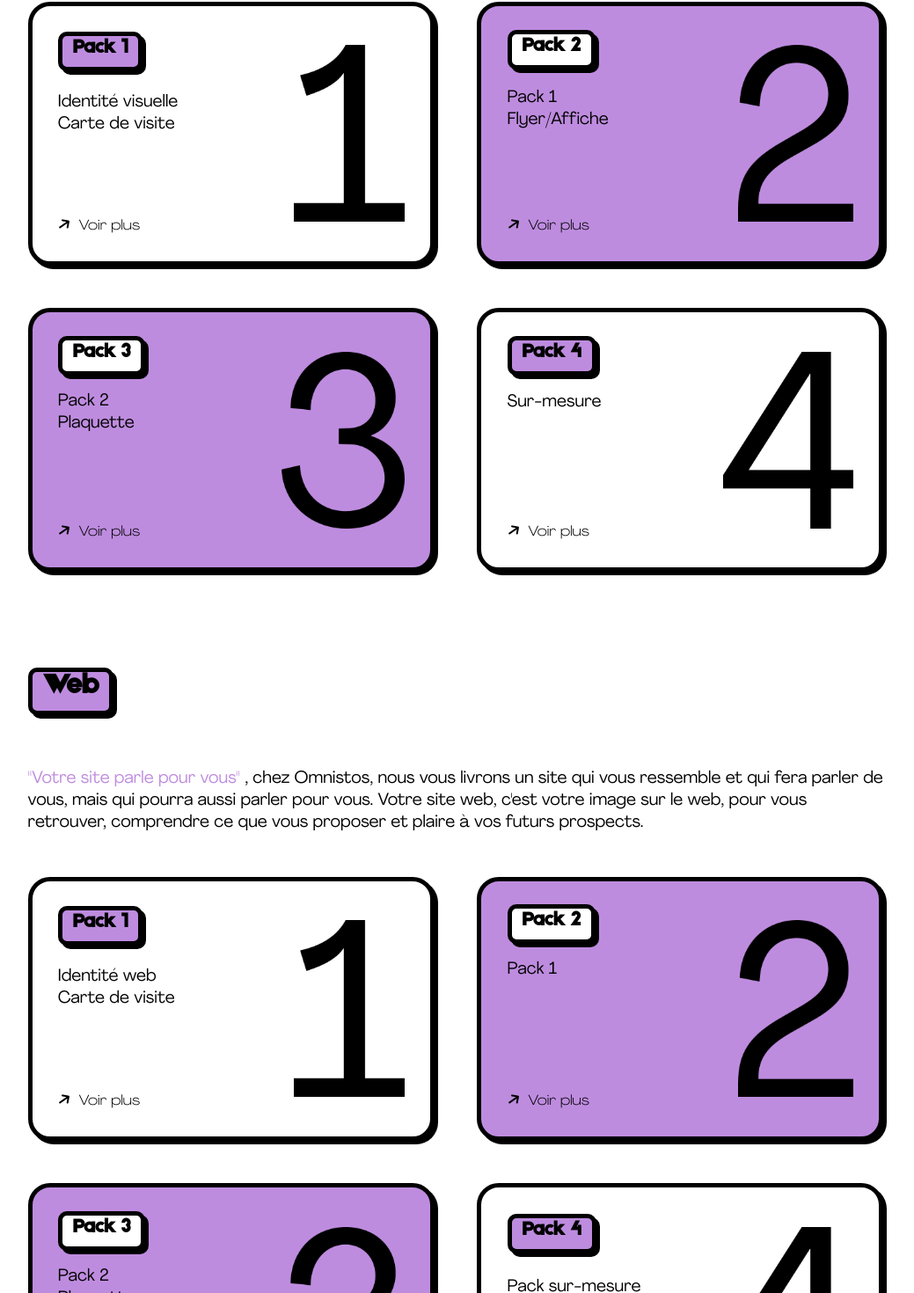
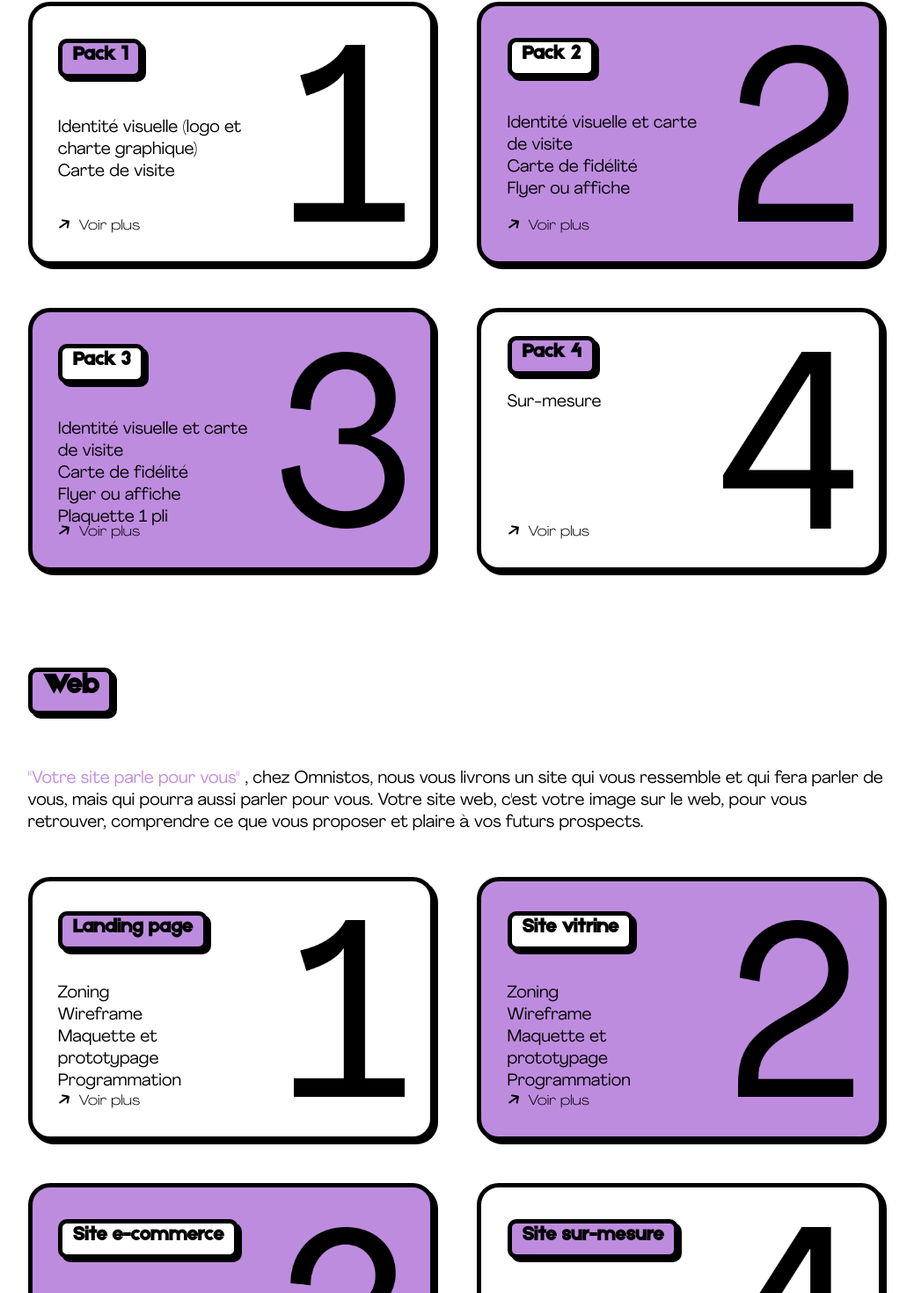
Before and after one commit to traccoenlea/omniweb, a React (Create React App) app: page /services in a window 1280 px wide. Shown: the part 394-1864 px from the top of the page at 88% size, without its empty margins (122-1161 px from the left). Built offline with nearby package versions, Linux system fonts and the light colour scheme.

Commit message:
changed the data of the packs

```diff
--- a/src/components/components/ModalService.js
+++ b/src/components/components/ModalService.js
@@ -35,6 +35,12 @@ function ModalService({ isOpen, dataWeb, handleCloseModal }) {
                     <p>{dataWeb.text3}</p>
                   </div>
                 )}
+                {dataWeb.text4 && (
+                  <div className="detail">
+                    <i className="fa-solid fa-circle-check"></i>
+                    <p>{dataWeb.text4}</p>
+                  </div>
+                )}
               </div>
               {/* le prix */}
               <div className="priceContainer">
@@ -43,16 +49,16 @@ function ModalService({ isOpen, dataWeb, handleCloseModal }) {
               {/* CAT vers contact */}
               <div>
                 <p>
-                  Vous êtes intéréssé ?{" "}
+                  Vous êtes intéressé(e) ?{" "}
                   <NavLink to="/contact" className="servicesNavlink">
                     Contactez-nous
                   </NavLink>
                 </p>
               </div>
               {/* les modalités */}
-              {/* <div className="modalityContainer">
+              <div className="modalityContainer">
                 <p className="modality">{dataWeb.modality}</p>
-              </div> */}
+              </div>
             </div>
             {/* bouton de fermeture */}
             <button onClick={handleCloseModal}>
--- a/src/components/pages/Services.js
+++ b/src/components/pages/Services.js
@@ -21,41 +21,40 @@ export const Services = () => {
       id: 1,
       type: "Communication",
       title: "Pack 1",
-      text1: "Identité visuelle",
+      text1: "Identité visuelle (logo et charte graphique)",
       text2: "Carte de visite",
       img: Pack1,
       className: "packContainer packPink mr5p mb5p mlR12 mR0",
       titleClassName: "titlePackContainer1",
-      price: "2000€ HT",
-      modality:
-        "* Lorem ipsum dolor sit amet, consectetur adipiscing elit. Proin nisi.",
+      price: "1999,99€ HT*",
+      modality: "* Prix fixé sans ajout ou modification de l'offre initiale.",
     },
     {
       id: 2,
       type: "Communication",
       title: "Pack 2",
-      text1: "Pack 1",
-      text2: "Flyer/Affiche",
-      text3: "Flyer/Affiche",
+      text1: "Identité visuelle et carte de visite",
+      text2: "Carte de fidélité",
+      text3: "Flyer ou affiche",
       img: Pack2,
       className: "packContainer packCom mb5p mR0",
       titleClassName: "titlePackContainer2",
-      price: "2000€ HT",
-      modality:
-        "* Lorem ipsum dolor sit amet, consectetur adipiscing elit. Proin nisi.",
+      price: "2399,99€ HT*",
+      modality: "* Prix fixé sans ajout ou modification de l'offre initiale.",
     },
     {
       id: 3,
       type: "Communication",
       title: "Pack 3",
-      text1: "Pack 2",
-      text2: "Plaquette",
+      text1: "Identité visuelle et carte de visite",
+      text2: "Carte de fidélité",
+      text3: "Flyer ou affiche",
+      text4: "Plaquette 1 pli",
       img: Pack3,
       className: "packContainer packCom mr5p mb5p mR0",
       titleClassName: "titlePackContainer2",
-      price: "2000€ HT",
-      modality:
-        "* Lorem ipsum dolor sit amet, consectetur adipiscing elit. Proin nisi.",
+      price: "3399,99€ HT*",
+      modality: "* Prix fixé sans ajout ou modification de l'offre initiale.",
     },
     {
       id: 4,
@@ -65,9 +64,8 @@ export const Services = () => {
       img: Pack4,
       className: "packContainer packPink mb5p mrR12",
       titleClassName: "titlePackContainer1",
-      price: "2000€ HT",
-      modality:
-        "* Lorem ipsum dolor sit amet, consectetur adipiscing elit. Proin nisi.",
+      price: "Prix sur devis",
+      modality: "",
     },
   ];
 
@@ -76,55 +74,59 @@ export const Services = () => {
     {
       id: 1,
       type: "Web",
-      title: "Pack 1",
-      text1: "Identité web",
-      text2: "Carte de visite",
+      title: "Landing page",
+      text1: "Zoning",
+      text2: "Wireframe",
+      text3: "Maquette et prototypage",
+      text4: "Programmation",
       img: Pack1,
       className: "packContainer packPink mr5p mb5p mlR12 mR0",
       titleClassName: "titlePackContainer1",
-      price: "2000€ HT",
-      modality:
-        "* Lorem ipsum dolor sit amet, consectetur adipiscing elit. Proin nisi.",
+      price: "1089,99 HT*",
+      modality: "* Prix fixé sans ajout ou modification de l'offre initiale.",
     },
     {
       id: 2,
       type: "Web",
-      title: "Pack 2",
-      text1: "Pack 1",
-      // text2: "Carte de web",
-      text3: "Flyer/Affiche",
+      title: "Site vitrine",
+      text1: "Zoning",
+      text2: "Wireframe",
+      text3: "Maquette et prototypage",
+      text4: "Programmation",
       img: Pack2,
       className: "packContainer packCom mb5p mR0",
       titleClassName: "titlePackContainer2",
-      price: "2000€ HT",
-      modality:
-        "* Lorem ipsum dolor sit amet, consectetur adipiscing elit. Proin nisi.",
+      price: "1499,99 HT*",
+      modality: "* Prix fixé sans ajout ou modification de l'offre initiale.",
     },
     {
       id: 3,
       type: "Web",
-      title: "Pack 3",
-      text1: "Pack 2",
-      text2: "Plaquette",
+      title: "Site e-commerce",
+      text1: "Zoning",
+      text2: "Wireframe",
+      text3: "Maquette et prototypage",
+      text4: "Programmation et administration",
       img: Pack3,
       className: "packContainer packCom mr5p mb5p mR0",
       titleClassName: "titlePackContainer2",
-      price: "2000€ HT",
+      price: "3699,99 HT*",
       src: "",
-      modality:
-        "* Lorem ipsum dolor sit amet, consectetur adipiscing elit. Proin nisi.",
+      modality: "* Prix fixé sans ajout ou modification de l'offre initiale.",
     },
     {
       id: 4,
       type: "Web",
-      title: "Pack 4",
-      text1: "Pack sur-mesure",
+      title: "Site sur-mesure",
+      text1: "Zoning",
+      text2: "Wireframe",
+      text3: "Maquette et prototypage",
+      text4: "Programmation et administration",
       img: Pack4,
       className: "packContainer packPink mb5p mrR12",
       titleClassName: "titlePackContainer1",
-      price: "2000€ HT",
-      modality:
-        "* Lorem ipsum dolor sit amet, consectetur adipiscing elit. Proin nisi.",
+      price: "Prix sur devis",
+      modality: "",
     },
   ];
 
--- a/src/components/pages/ServicesDesktop.js
+++ b/src/components/pages/ServicesDesktop.js
@@ -22,6 +22,8 @@ const ServicesDesktop = ({ packs }) => {
               <div className="offrePackContainer">
                 <p className="offrePack">{d.text1}</p>
                 <p className="offrePack">{d.text2}</p>
+                <p className="offrePack">{d.text3}</p>
+                <p className="offrePack">{d.text4}</p>
               </div>
               <button
                 className="buttonPack wideText"
--- a/src/components/pages/ServicesMobile.js
+++ b/src/components/pages/ServicesMobile.js
@@ -55,7 +55,6 @@ const ServicesMobile = ({ packs }) => {
                 )}
                 <div className="contactMsg">
                   <p>
-                    {/* Vous êtes intéréssé ?{" "} */}
                     <NavLink to="/contact" className="msg">
                       Contactez-nous
                     </NavLink>
```
